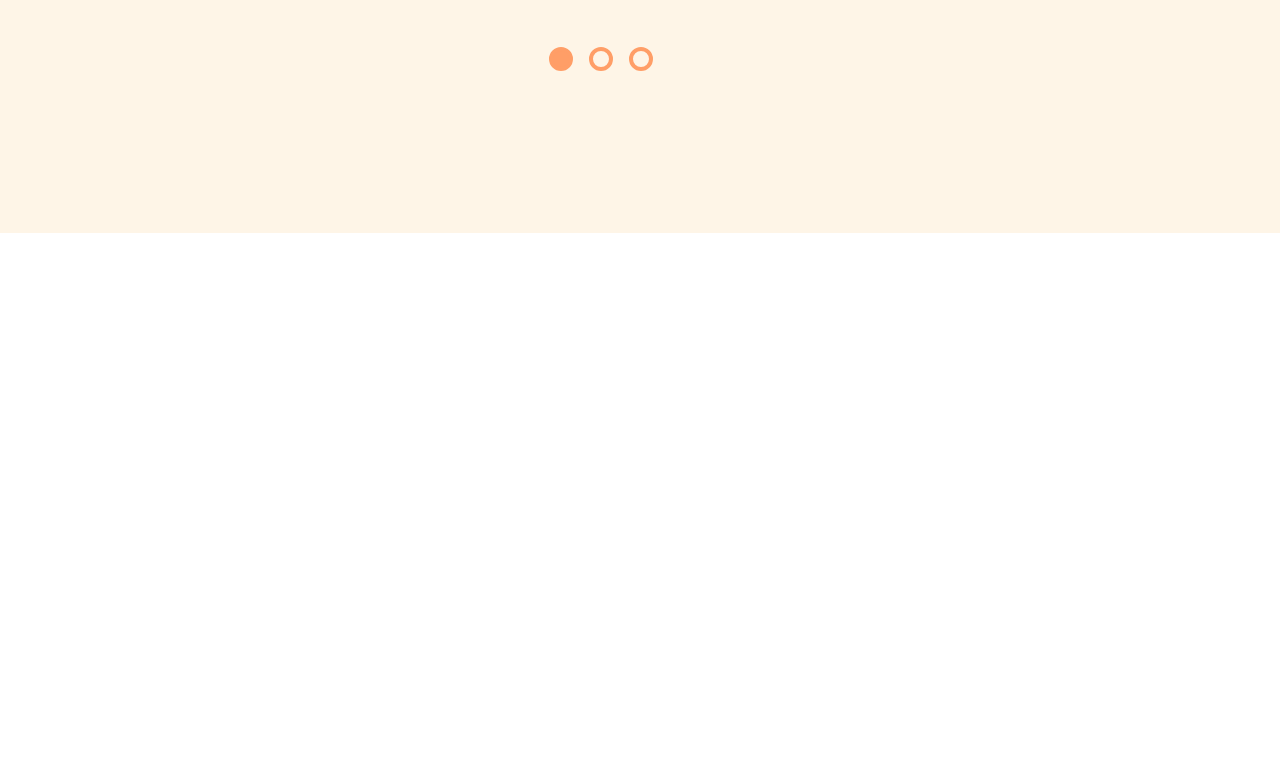
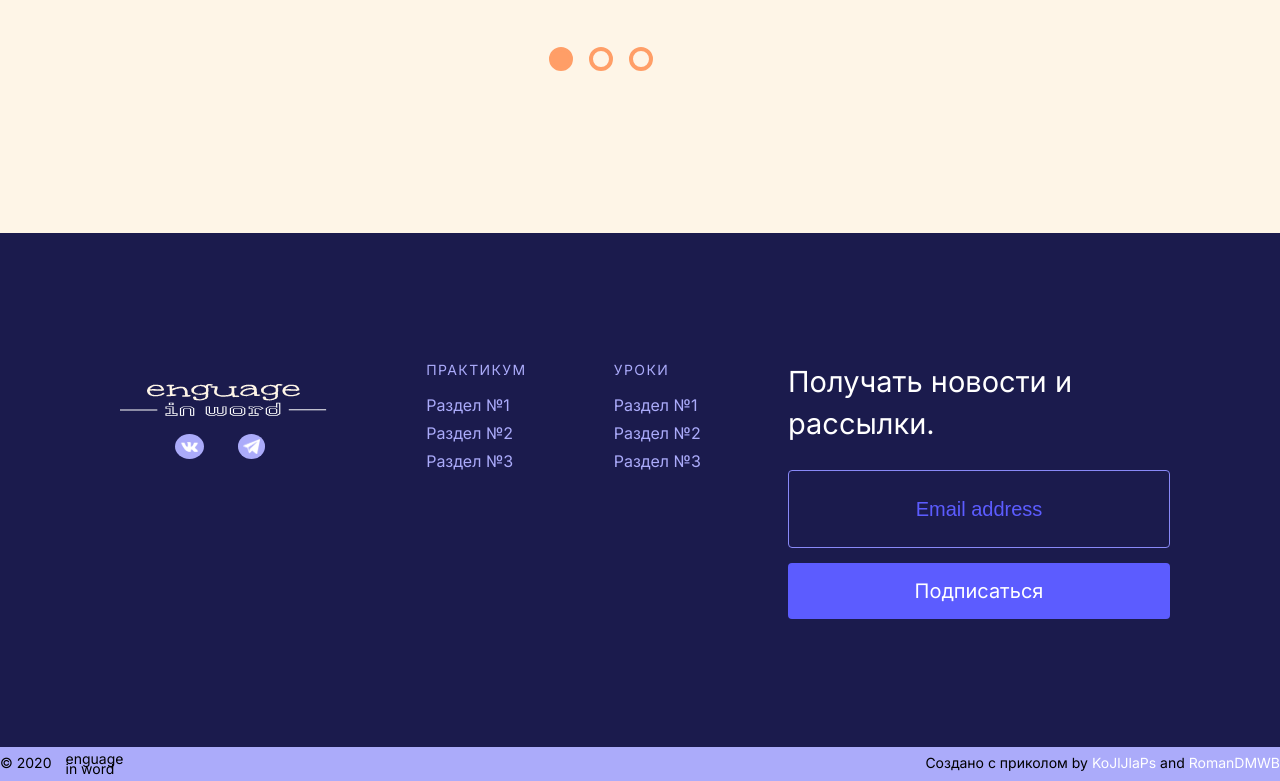
Before and after one commit to KoJlJlaPs/LanguagePractick-, a plain HTML site: page index.html in a window 1280 px wide. Shown: the part 3303-4084 px from the top of the page. Before the commit the page ends 3536 px from the top, so only its background shows below. Drawn offline with Linux system fonts and the light colour scheme; a web font is replaced by a local one.

Commit message:
#dec-main-end

```diff
--- a/index.html
+++ b/index.html
@@ -16,6 +16,9 @@
   <link href="https://fonts.googleapis.com/css2?family=PT+Serif+Caption&display=swap" rel="stylesheet">
   <link rel="stylesheet" href="./style.css">
   <link rel="stylesheet" href="./fonts/fonts.css">
+  <link rel="preconnect" href="https://fonts.googleapis.com">
+  <link rel="preconnect" href="https://fonts.gstatic.com" crossorigin>
+  <link href="https://fonts.googleapis.com/css2?family=Inter&display=swap" rel="stylesheet">
 </head>
 <body>
   <header>
@@ -97,7 +100,7 @@
     </section>
     <!-- /about 1-st block -->
     <div class="video-container container">
-      <video class="video__item" controls loop autoplay src="./video/Good Morning Vietnam _Fortunate Son_.mp4"></video>
+      <video class="video__item" controls loop muted autoplay src="./video/Good Morning Vietnam _Fortunate Son_.mp4"></video>
     </div>
       <!-- /video -->
     <section class="about container">
@@ -163,7 +166,7 @@
             aliqua. Ut enim ad minim veniam, quis nostrud exercitation ullamco laboris nisi ut aliquip ex ea commodo
             consequat. Duis
             aute irure dolor in reprehenderit in voluptate velit esse cillum dolore eu fugiat nulla pariatur. Excepteur sint
-            occaecat cupidatat non proident, sunt in culpa qui officia deserunt mollit anim id est laborum."
+            occaecat cupidatt non proident, sunt in culpa qui officia deserunt mollit anim id est laborum."
           </p>
           </span>
           <div class="user_img-container">
@@ -212,7 +215,66 @@
             <span class="hero__dot"></span>
           </div>
       </div>
-<!-- /feedback -->
     </section>
+    <!-- /feedback -->
+
+    <footer class="footer">
+      <div class="footer__container container">
+        <div class="footer__container_logo">
+        <img src="./img/footer__logo.svg" alt="footer__logo" class="footer__logo">
+        <div class="social-club">
+           <a href="#" class="social-club-item "> <img class="vk" src="./img/vk.png" alt=""></a>
+           <a href="" class="social-club-item "><img src="./img/telega.png" alt=""> </a>
+        </div>
+       </div>
+       <!-- /footer__container_logo -->
+      <div class="footer__link__container">
+       <div class="footer__link">
+          <p class="footer__link_header">
+            Практикум
+          </p>
+          <ul class="link">
+            <li class="link-item"><a href="">Раздел №1</a></li>
+            <li class="link-item"><a href="">Раздел №2</a></li>
+            <li class="link-item"><a href="">Раздел №3</a></li>
+          </ul>
+       </div>
+              <!-- /1column -->
+        <div class="footer__link">
+          <p class="footer__link_header">
+            Уроки
+          </p>
+          <ul class="link">
+            <li class="link-item"><a href="">Раздел №1</a></li>
+            <li class="link-item"><a href="">Раздел №2</a></li>
+            <li class="link-item"><a href="">Раздел №3</a></li>
+          </ul>
+        </div>
+            <!-- /2column -->
+      </div>
+        <div class="subscribe__container">
+            <p class="subscribe__header">
+              Получать новости и рассылки.
+            </p>
+            <input type="text" value="Email address" class="email-box">
+            <div class="btn-submit">
+              <p class="submit_text"> Подписаться </p>
+            </div>
+        </div>
+      </div>
+      <section class="copyright__container">
+        <div class="copyright_content container">
+          <div class="text">
+         <p class="copyright">© 2020
+          <p  class="copyright-title">enguage <br>in word</p>
+         </p>
+        </div>
+         <span class="info-content">Создано с приколом by
+          <a class="author" href="https://github.com/KoJlJlaPs">KoJlJlaPs</a> and
+          <a class="author" href="https://github.com/RomanDMWB">RomanDMWB</a>
+        </span>
+      </div>
+      </section>
+    </footer>
 </body>
 </html>
--- a/style.css
+++ b/style.css
@@ -1,8 +1,9 @@
 * {
   box-sizing: border-box;
 }
-p,h1,h2,h3,h4,h5{
+a,p,h1,h2,h3,h4,h5{
   margin: 0;
+  padding:0;
 }
 
 body{
@@ -257,3 +258,120 @@ margin-bottom: 45px;
   background-color: #FF9E67;
 }
 /* /feedback */
+
+.footer{
+  background-color:#1B1B4D;
+}
+
+.footer__container{
+  display:flex;
+  padding:128px 110px;
+
+}
+.social-club{
+  display: flex;
+  margin-left:65px;
+}
+.social-club-item{
+  display: flex;
+  background-color: #ABABFA;
+  text-decoration: none;
+  cursor: pointer;
+  height: 25px;
+  padding:5px;
+  border-radius:50%;
+}
+.social-club-item+.social-club-item{
+  margin-left: 34px;
+}
+.footer__link__container{
+  display: flex;
+  width: 500px;
+  justify-content: space-evenly;
+}
+
+.footer__link_header{
+  color:#ABABFA;
+  font-family: 'Inter';
+  font-size: 14px;
+  line-height: 18px;
+  text-transform: uppercase;
+  letter-spacing: 1.4px;
+  margin-bottom: 12px;
+
+}
+.link{
+  list-style: none;
+  padding: 0;
+  margin:0;
+}
+.link-item>a{
+  font-family: 'Inter';
+  color:#ABABFA;
+  margin-bottom: 8px;
+  line-height: 28px;
+  text-decoration: none;
+}
+
+.subscribe__container{
+  max-width: 382px;
+  order: 999;
+  margin-left: auto;
+}
+.subscribe__header{
+  font-family: 'Inter';
+  font-size: 29px;
+  line-height: 42px;
+  color: #FFFFFF;
+  margin-bottom: 25px;
+}
+
+.email-box{
+  background: #1B1B4D;
+  border: 1px solid #8989F8;
+  border-radius: 4px;
+  font-size: 20px;
+  line-height: 30px;
+  text-align: center;
+  color: #5C5CFF;
+  margin-bottom: 15px;
+  width: 100%;
+  padding: 23px 0;
+}
+.btn-submit{
+  display: block;
+  padding:13px 0;
+  background-color:#5C5CFF;
+  border-radius:4px;
+  cursor: pointer;
+}
+
+.submit_text{
+  font-family: 'Inter';
+  font-size: 20px;
+  line-height: 30px;
+  text-align: center;
+  color: #FFFFFF;
+}
+.copyright__container{
+  background-color:#ABABFA;
+  padding:7px 0;
+  font-family: 'Inter';
+  font-size: 14px;
+
+}
+.copyright_content{
+  display: flex;
+  justify-content: space-between;
+}
+.copyright-title{
+  margin-left: 14px;
+  line-height: 10px;
+}
+.text{
+ display: flex;
+}
+.author{
+  text-decoration: none;
+  color:white;
+}
```
Also changed, not shown: img/footer__logo.svg (added).
